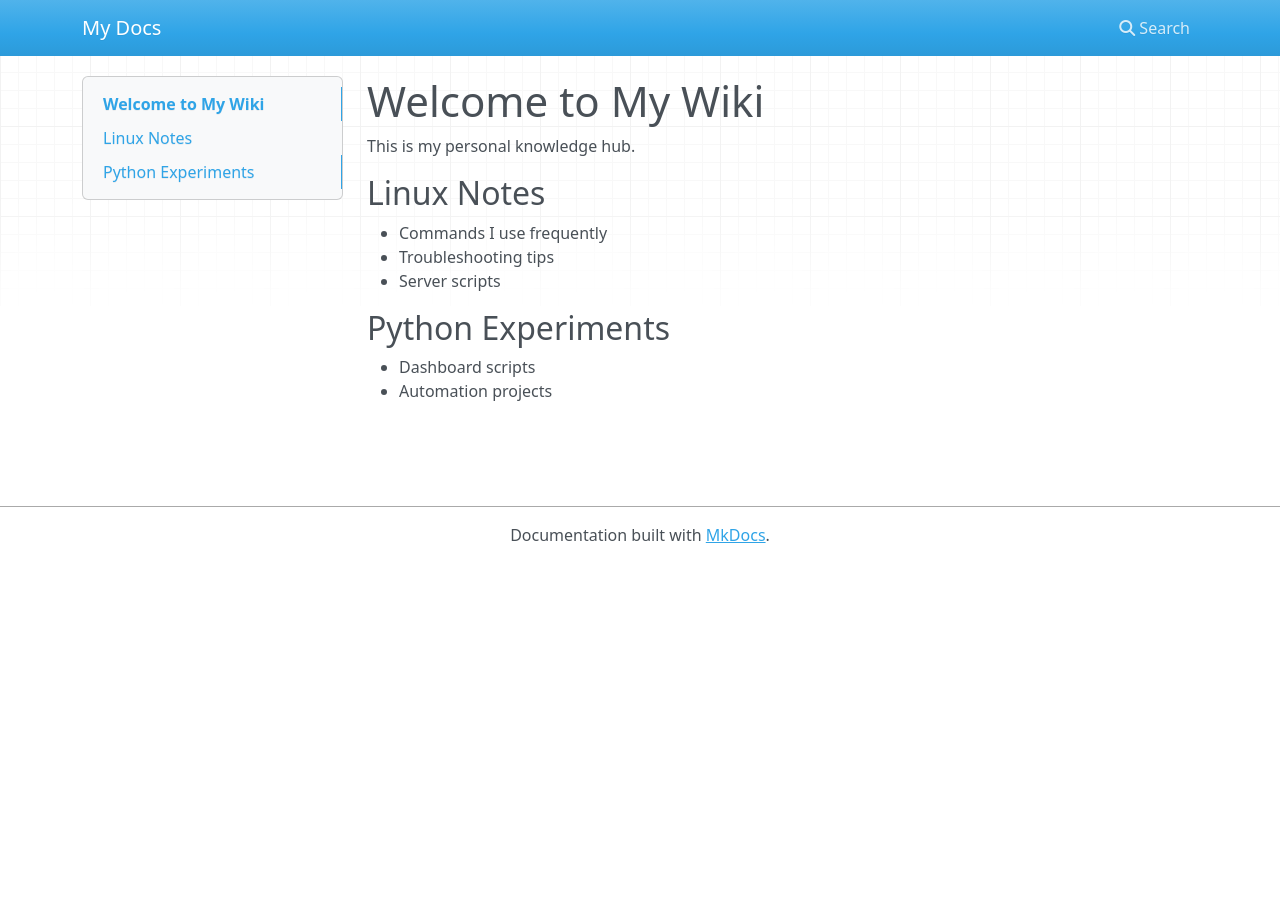
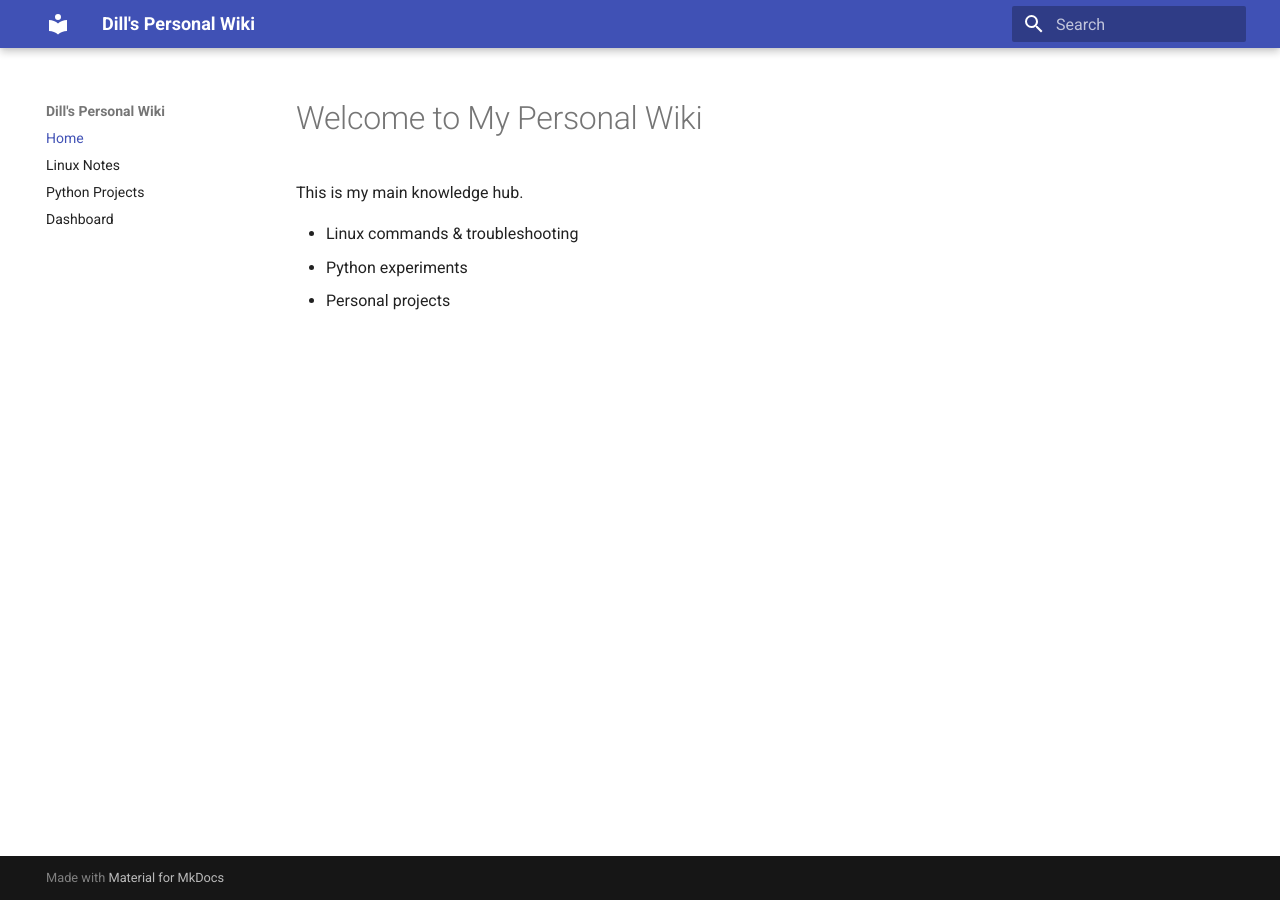
Before and after one commit to TwinTailsOfMobius/LiLo, an MkDocs documentation site: the page built from docs/index.md, in a window 1280 px wide. Built offline with MkDocs 1.6.1 and Material for MkDocs 9.7.7, drawn with Linux system fonts in a browser that asks for light colours; nearby versions of some CDN libraries.

Commit message:
Base Foundation

```diff
--- a/docs/index.md
+++ b/docs/index.md
@@ -1,14 +1,7 @@
-# Welcome to My Wiki
+# Welcome to My Personal Wiki
 
-This is my personal knowledge hub.
+This is my main knowledge hub.
 
-## Linux Notes
-
-- Commands I use frequently
-- Troubleshooting tips
-- Server scripts
-
-## Python Experiments
-
-- Dashboard scripts
-- Automation projects
+- Linux commands & troubleshooting
+- Python experiments
+- Personal projects
--- a/mkdocs.yml
+++ b/mkdocs.yml
@@ -1 +1,18 @@
-site_name: My Docs
+site_name: Dill's Personal Wiki
+site_url: http://localhost:8000
+site_author: Dill
+site_description: My knowledge hub for Linux, Python, and projects
+theme:
+  name: material
+  palette:
+    primary: 'indigo'
+    accent: 'indigo'
+nav:
+  - Home: index.md
+  - Linux Notes: linux.md
+  - Python Projects: python.md
+  - Dashboard: dashboard.md
+markdown_extensions:
+  - toc:
+      permalink: true
+  - admonition
```
Also changed, not shown: docs/dashboard.md (added, +6 -0 lines), docs/linux.md (added, +20 -0 lines), docs/python.md (added, +9 -0 lines).
